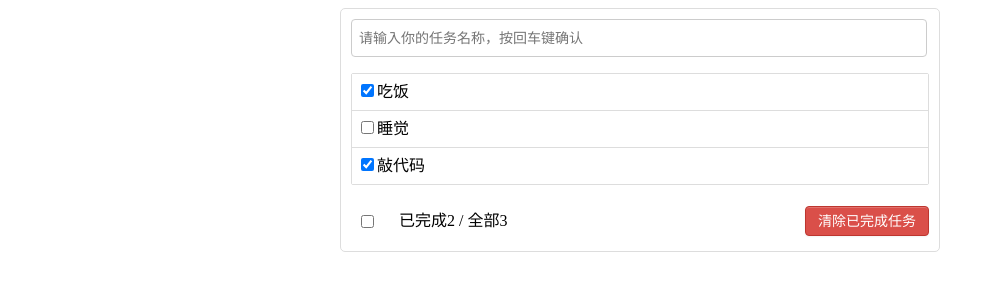
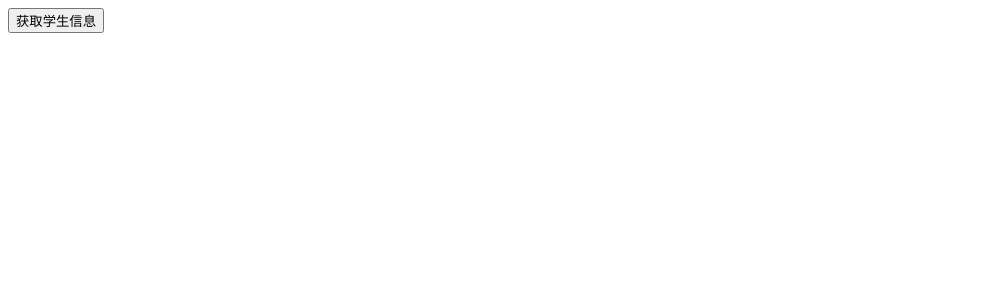
Before and after one commit to Kori000/react-start, a React (Create React App) app in the folder react_staging/: page / in a window 1280 px wide. Shown: the top 300 px of the page, without its empty margins (0-995 px from the left). Built offline with nearby package versions, Linux system fonts and the light colour scheme.

Commit message:
package.json 配置 proxy 代理服务器, axios

```diff
--- a/react_staging/package.json
+++ b/react_staging/package.json
@@ -6,6 +6,7 @@
     "@testing-library/jest-dom": "^5.16.5",
     "@testing-library/react": "^13.4.0",
     "@testing-library/user-event": "^13.5.0",
+    "axios": "^1.2.0",
     "eslint-plugin-html": "^7.1.0",
     "nanoid": "^4.0.0",
     "react": "^18.2.0",
@@ -36,5 +37,6 @@
       "last 1 firefox version",
       "last 1 safari version"
     ]
-  }
+  },
+  "proxy": "http://127.0.0.1:6000"
 }
--- a/react_staging/src/App.js
+++ b/react_staging/src/App.js
@@ -1,78 +1,25 @@
+import axios from 'axios'
 import React, { Component } from 'react'
-import Header from './components/Header'
-import List from './components/List'
-import Footer from './components/Footer'
+
 import './App.css'
 
 class App extends Component {
-  state = {
-    todos: [
-      { id: '001', name: '吃饭', done: true },
-      { id: '002', name: '睡觉', done: false },
-      { id: '003', name: '敲代码', done: true }
-    ]
+
+  getStudentData = () => {
+    axios.get('http://127.0.0.1:3000/students').then(
+      response => { console.log(response) },
+      err => {
+        console.log(err)
+      }
+    )
   }
 
-
-  // 增
-  addItem = (newObj) => {
-    const newTodos = [newObj, ...this.state.todos]
-    this.setState({
-      todos: newTodos
-    })
-  }
-
-  // 删
-  removeItem = (id) => {
-    const newTodos = this.state.todos.filter(i => {
-      return i.id !== id
-    })
-    this.setState({
-      todos: newTodos
-    })
-  }
-
-  // 改变单个状态
-  updateItem = (id, done) => {
-    const newTodos = this.state.todos.map(i => {
-      if (i.id === id) return { ...i, done }
-      else return i
-    })
-    this.setState({
-      todos: newTodos
-    })
-  }
-
-  // 改变所有状态
-  updataAll = (done) => {
-    const newTodos = this.state.todos.map(i => {
-      return { ...i, done }
-    })
-    this.setState({
-      todos: newTodos
-    })
-  }
-
-  // 删除所有完成(true)状态
-  removeAllTrue = () => {
-    const newTodos = this.state.todos.filter(i => {
-      return i.done !== true
-    })
-    this.setState({
-      todos: newTodos
-    })
-  }
-
-
   render () {
-    const { todos } = this.state
     return (
-      <div className="todo-container">
-        <div className="todo-wrap">
-          <Header addItem={this.addItem} ></Header>
-          <List todos={todos} removeItem={this.removeItem} updateItem={this.updateItem} ></List>
-          <Footer todos={todos} updataAll={this.updataAll} removeAllTrue={this.removeAllTrue} ></Footer>
-        </div>
+      <div>
+        <button onClick={this.getStudentData}>
+          获取学生信息
+        </button>
       </div>
     )
   }
--- a/react_staging/src/components/Footer/index.css
+++ /dev/null
@@ -1,26 +0,0 @@
-
-/*footer*/
-.todo-footer {
-  height: 40px;
-  line-height: 40px;
-  padding-left: 6px;
-  margin-top: 5px;
-}
-
-.todo-footer label {
-  display: inline-block;
-  margin-right: 20px;
-  cursor: pointer;
-}
-
-.todo-footer label input {
-  position: relative;
-  top: -1px;
-  vertical-align: middle;
-  margin-right: 5px;
-}
-
-.todo-footer button {
-  float: right;
-  margin-top: 5px;
-}
--- a/react_staging/src/components/Footer/index.jsx
+++ /dev/null
@@ -1,38 +0,0 @@
-import React, { Component } from 'react';
-import './index.css';
-
-export default class Hellwo extends Component {
-  // 全选按钮逻辑
-  changeAllState = (e) => {
-    this.props.updataAll(e.target.checked)
-  }
-
-  // 清除所有已完成的
-  clearTrue = () => {
-    this.props.removeAllTrue()
-  }
-
-  render () {
-    const { todos } = this.props
-
-    // 总数
-    const total = todos.length
-    // 当前完成的
-    const nowTrue = todos.reduce((pre, cur) => {
-      return pre + (cur.done === true ? 1 : 0)
-    }, 0)
-    // 全选按钮状态
-    const checkAllState = total === nowTrue && total !== 0
-    return (
-      <div className="todo-footer">
-        <label>
-          <input type="checkbox" checked={checkAllState} onChange={this.changeAllState} />
-        </label>
-        <span>
-          <span>已完成{nowTrue}</span> / 全部{total}
-        </span>
-        <button className="btn btn-danger" onClick={this.clearTrue} >清除已完成任务</button>
-      </div>
-    );
-  }
-}
--- a/react_staging/src/components/Header/index.css
+++ /dev/null
@@ -1,15 +0,0 @@
-/*header*/
-.todo-header input {
-  width: 560px;
-  height: 28px;
-  font-size: 14px;
-  border: 1px solid #ccc;
-  border-radius: 4px;
-  padding: 4px 7px;
-}
-
-.todo-header input:focus {
-  outline: none;
-  border-color: rgba(82, 168, 236, 0.8);
-  box-shadow: inset 0 1px 1px rgba(0, 0, 0, 0.075), 0 0 8px rgba(82, 168, 236, 0.6);
-}
--- a/react_staging/src/components/Header/index.jsx
+++ /dev/null
@@ -1,35 +0,0 @@
-import React, { Component } from 'react';
-import './index.css';
-import PropTypes from 'prop-types'
-import { nanoid } from 'nanoid';
-export default class Header extends Component {
-
-  static propTypes = {
-    addItem: PropTypes.func.isRequired
-  }
-
-  // 新增
-  addNewItem = (e) => {
-    const { addItem } = this.props
-    let newValue = e.target.value
-    if (e.code !== 'Enter') return
-    else if (newValue.trim() !== '') {
-      const newObj = {
-        id: nanoid(),
-        name: newValue,
-        done: false
-      }
-      addItem(newObj)
-    }
-  }
-
-
-
-  render () {
-    return (
-      <div className="todo-header">
-        <input type="text" onKeyUp={this.addNewItem} placeholder="请输入你的任务名称，按回车键确认" />
-      </div>
-    );
-  }
-}
--- a/react_staging/src/components/List-item/index.css
+++ /dev/null
@@ -1,35 +0,0 @@
-
-/*item*/
-li {
-  list-style: none;
-  height: 36px;
-  line-height: 36px;
-  padding: 0 5px;
-  border-bottom: 1px solid #ddd;
-}
-
-li label {
-  float: left;
-  cursor: pointer;
-}
-
-li label li input {
-  vertical-align: middle;
-  margin-right: 6px;
-  position: relative;
-  top: -1px;
-}
-
-li button {
-  float: right;
-  display: none;
-  margin-top: 3px;
-}
-
-li:before {
-  content: initial;
-}
-
-li:last-child {
-  border-bottom: none;
-}
--- a/react_staging/src/components/List-item/index.jsx
+++ /dev/null
@@ -1,53 +0,0 @@
-import React, { Component } from 'react'
-import './index.css'
-
-export default class Item extends Component {
-
-  state = {
-    mouse: false
-  }
-
-  // 移动到 item 中高亮
-  mouseHandle = (flag) => {
-    return () => {
-      this.setState({
-        mouse: flag
-      })
-    }
-  }
-
-  // 删除
-  removeTodo = (id) => {
-    return () => {
-      this.props.removeItem(id)
-    }
-  }
-
-  // checked 状态切换
-  changeChecked = (id) => {
-    return (e) => {
-      this.props.updateItem(id, e.target.checked)
-    }
-  }
-
-  render () {
-    const { name, id, done } = this.props
-    const { mouse } = this.state
-
-    return (
-      <li
-        onMouseEnter={this.mouseHandle(true)}
-        onMouseLeave={this.mouseHandle(false)}
-        style={{ backgroundColor: mouse ? '#ddd' : '#fff' }}
-      >
-        <label>
-          <input type="checkbox" checked={done} onChange={this.changeChecked(id)} />
-          <span>{name}</span>
-        </label>
-        <button onClick={this.removeTodo(id)} className="btn btn-danger" style={{ display: mouse ? 'block' : 'none' }}>
-          删除
-        </button>
-      </li >
-    )
-  }
-}
--- a/react_staging/src/components/List/index.css
+++ /dev/null
@@ -1,18 +0,0 @@
-
-
-/*main*/
-.todo-main {
-  margin-left: 0px;
-  border: 1px solid #ddd;
-  border-radius: 2px;
-  padding: 0px;
-}
-
-.todo-empty {
-  height: 40px;
-  line-height: 40px;
-  border: 1px solid #ddd;
-  border-radius: 2px;
-  padding-left: 5px;
-  margin-top: 10px;
-}
--- a/react_staging/src/components/List/index.jsx
+++ /dev/null
@@ -1,21 +0,0 @@
-import React, { Component } from 'react'
-import './index.css'
-import Item from '../List-item'
-export default class List extends Component {
-
-
-  render () {
-    const { todos, removeItem, updateItem } = this.props
-    return (
-      <div>
-        <ul className="todo-main">
-          {
-            todos.map((todo) => {
-              return <Item key={todo.id} {...todo} removeItem={removeItem} updateItem={updateItem} />
-            })
-          }
-        </ul>
-      </div>
-    )
-  }
-}
```
Also changed, not shown: 1 other file (tests, documents, lock files or other folders).
